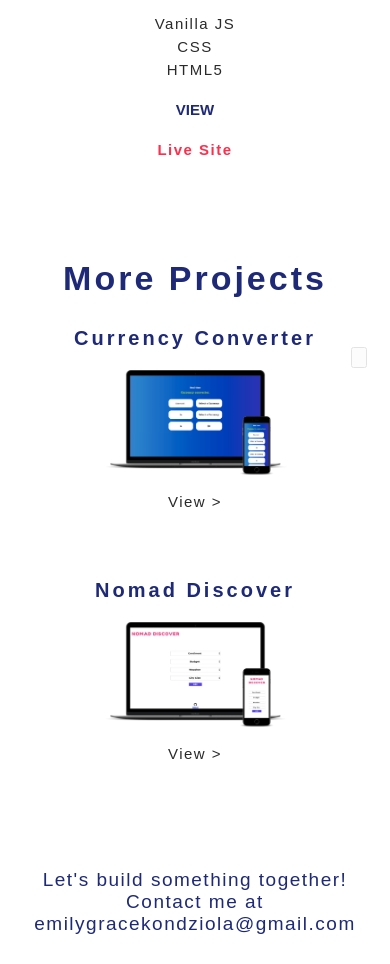
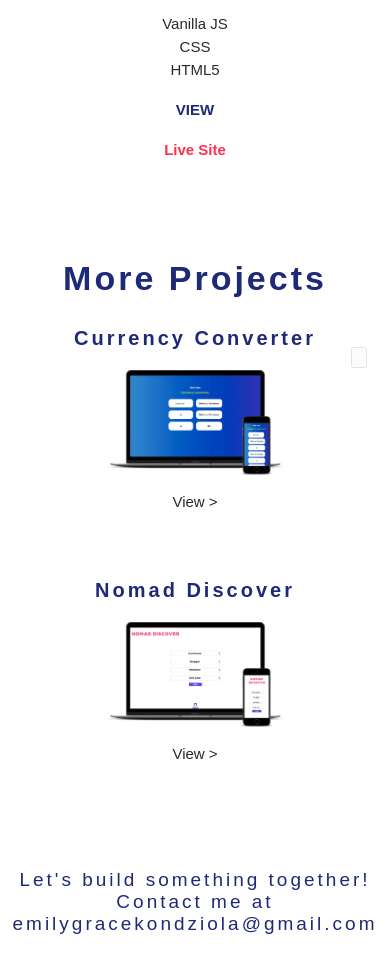
Before and after one commit to emilygracekz/Personal-website, a plain HTML site: page about-face-detection.html in a window 390 px wide. Shown: the part 440-1404 px from the top of the page. Drawn offline with Linux system fonts and the light colour scheme.

```diff
--- a/about.css
+++ b/about.css
@@ -58,7 +58,6 @@
   font-family: "Montserrat", sans-serif;
   color: #2a2a2a;
   line-height: 1.55;
-  letter-spacing: .7px;
 }
 
 a {
@@ -76,7 +75,6 @@
 
 .footer h3 {
   font-weight: normal;
-  letter-spacing: 1.5px;
   text-align: center;
 }
 
@@ -117,7 +115,6 @@
 
   p {
     text-align: left;
-    letter-spacing: 1.5px;
     font-size: 15px;
   }
 
```
Also changed, not shown: 2 other files.
